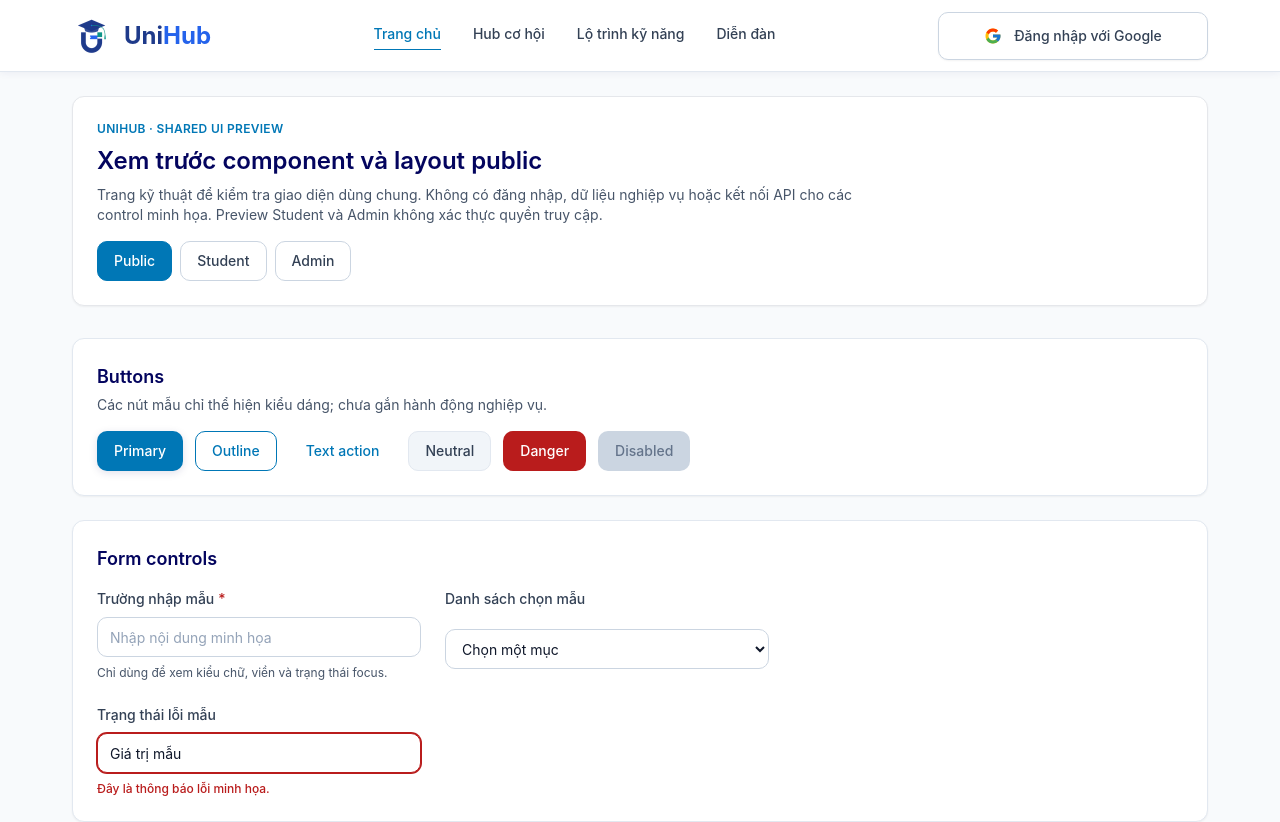
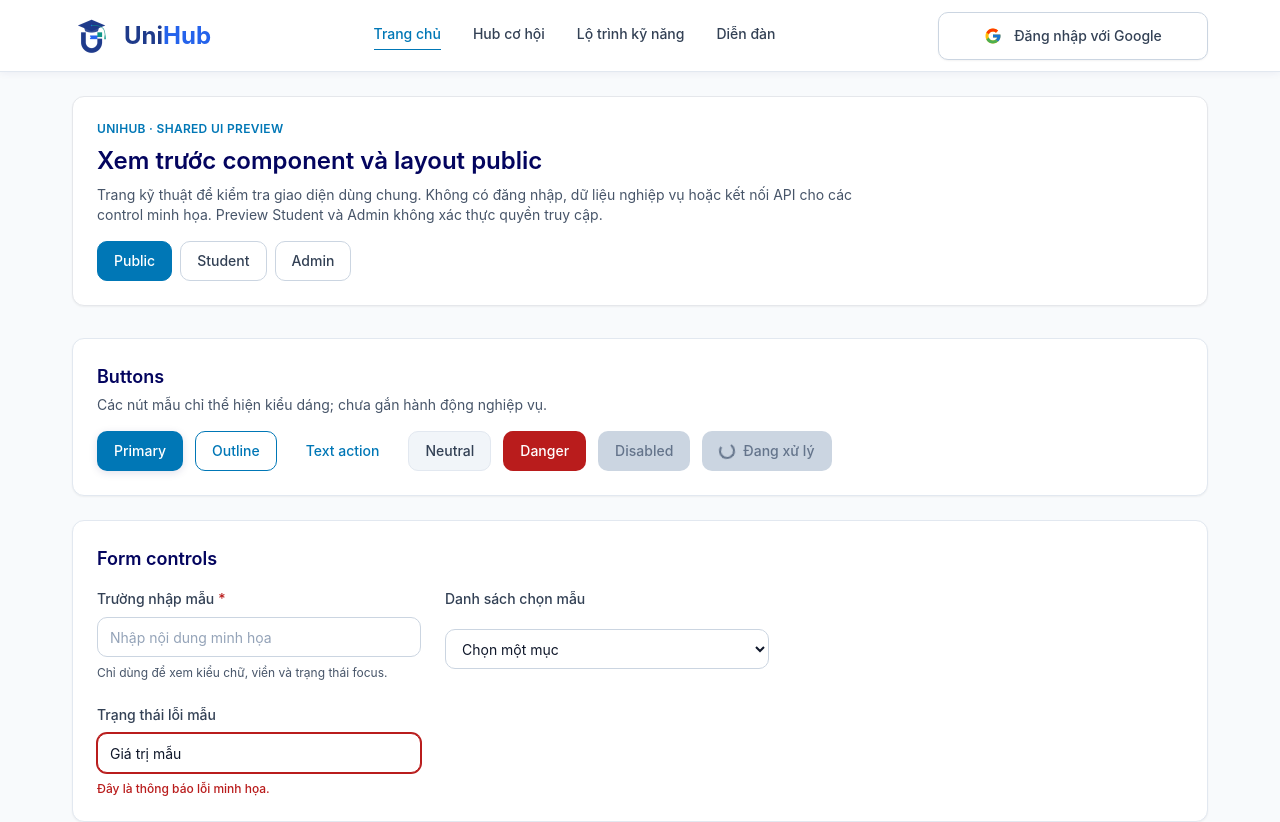
Before and after one commit to KhanhHuyen444/UniHub, a React (Vite) app in the folder frontend/: page /_dev/ui in a window 1280 px wide. Shown: the top 822 px of the page. Built offline with nearby package versions, Linux system fonts and the light colour scheme; a web font is replaced by a local one.

Commit message:
test(shared-ui): preview button loading state

```diff
--- a/frontend/src/app/SharedUiPreviewPage.tsx
+++ b/frontend/src/app/SharedUiPreviewPage.tsx
@@ -91,6 +91,9 @@ function ComponentGallery() {
           </Button>
           <Button type="button" disabled>
             Disabled
+          </Button>
+          <Button type="button" loading>
+            Đang xử lý
           </Button>
         </div>
       </Card>
```
Also changed, not shown: 1 other file (tests, documents, lock files or other folders).
